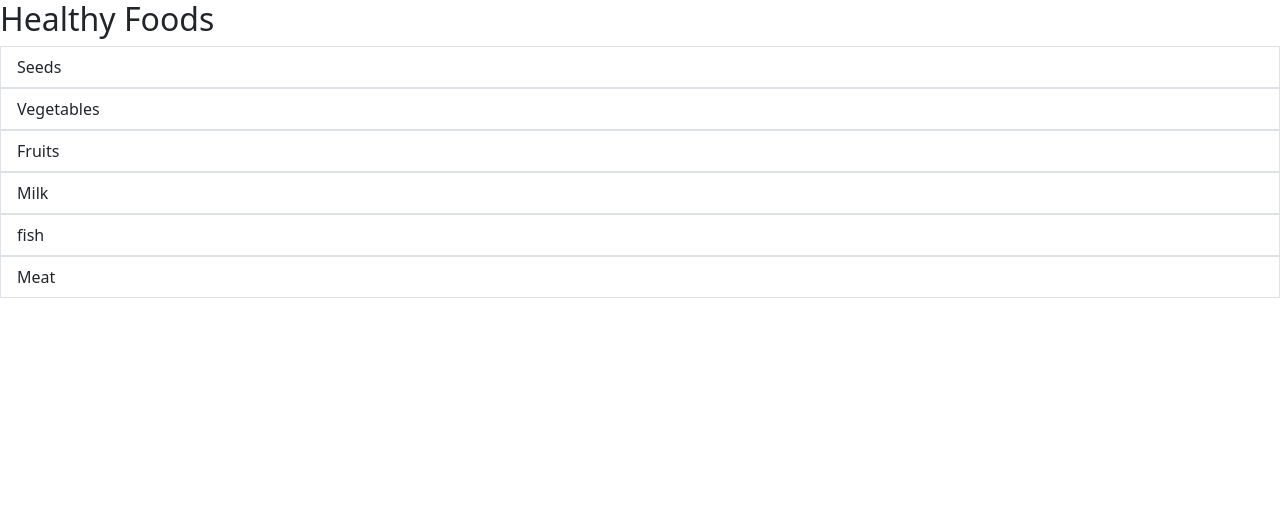
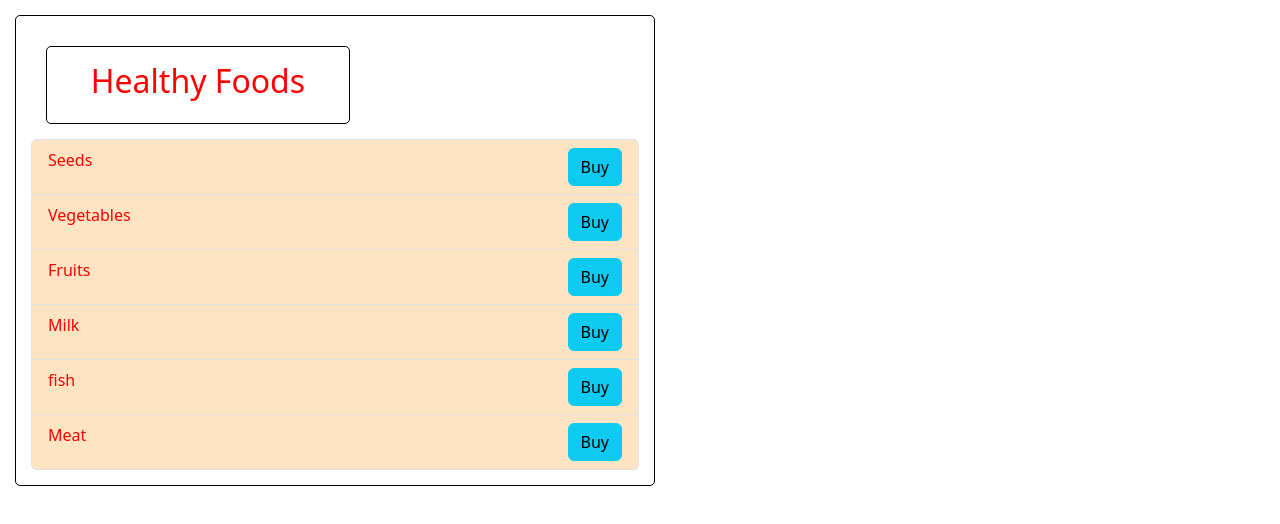
Before and after one commit to nurtajkhanam/KG-React-Practice, a React (Vite) app in the folder 18-Fragments/Learning fragments/: page / in a window 1280 px wide. Shown: the top 524 px of the page. Built offline with nearby package versions, Linux system fonts and the light colour scheme.

Commit message:
practicing

```diff
--- a/18-Fragments/Learning fragments/src/App.css
+++ b/18-Fragments/Learning fragments/src/App.css
@@ -0,0 +1,4 @@
+  .food-heading {
+    color: red;
+    text-align: center;
+  }
--- a/18-Fragments/Learning fragments/src/App.jsx
+++ b/18-Fragments/Learning fragments/src/App.jsx
@@ -2,17 +2,20 @@ import "./App.css";
 import "bootstrap/dist/css/bootstrap.min.css";
 import MapMethod from "./components/MapMethod";
 import ConditionRndr from "./components/ConditionRndr";
+import Container from "./components/Container";
 
 const App = () => {
   let food = ["Seeds", "Vegetables", "Fruits", "Milk", "fish", "Meat"];
   // let food = [];
   return (
-    <>
-      <h2>Healthy Foods</h2>
+    <Container>
+      <Container>
+        <h2 className="food-heading">Healthy Foods</h2>
+      </Container>
 
       <MapMethod items={food} />
       <ConditionRndr items={food} />
-    </>
+    </Container>
   );
 };
 
--- /dev/null
+++ b/18-Fragments/Learning fragments/src/components/Container.jsx
@@ -0,0 +1,7 @@
+import styles from "./Container.module.css";
+
+const Container = ({ children }) => {
+  return <div className={styles.container}>{children}</div>;
+};
+
+export default Container;
--- /dev/null
+++ b/18-Fragments/Learning fragments/src/components/Container.module.css
@@ -0,0 +1,10 @@
+.container {
+  border: 1px solid black;
+  margin: 15px;
+  width: 50%;
+  border-radius: 5px;
+  min-width: 300px;
+  padding: 15px ;
+  /* text-align: center; */
+
+}
--- a/18-Fragments/Learning fragments/src/components/Dataprops.jsx
+++ b/18-Fragments/Learning fragments/src/components/Dataprops.jsx
@@ -1,11 +1,13 @@
-import React from "react";
+import styles from "./Dataprops.module.css";
 
 const Dataprops = (props) => {
   let { food } = props;
   return (
-    <div>
-      <li className="list-group-item">{food}</li>
-    </div>
+    <li className={`${styles.tajItem} list-group-item`}>
+      <span className={styles.tajSpan}>{food}</span>
+
+      <button className={`${styles.button} btn btn-info`}>Buy</button>
+    </li>
   );
 };
 
--- /dev/null
+++ b/18-Fragments/Learning fragments/src/components/Dataprops.module.css
@@ -0,0 +1,11 @@
+.tajItem{
+  background-color: bisque;
+}
+.tajSpan{
+  font-weight: 500;
+  color: red;
+}
+
+.button {
+  float: right;
+}
```
